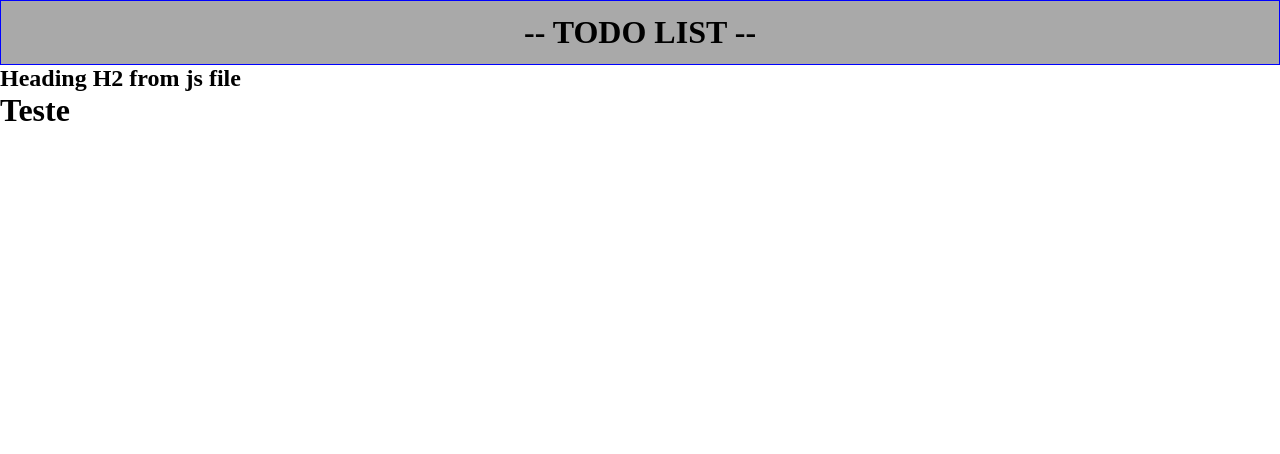
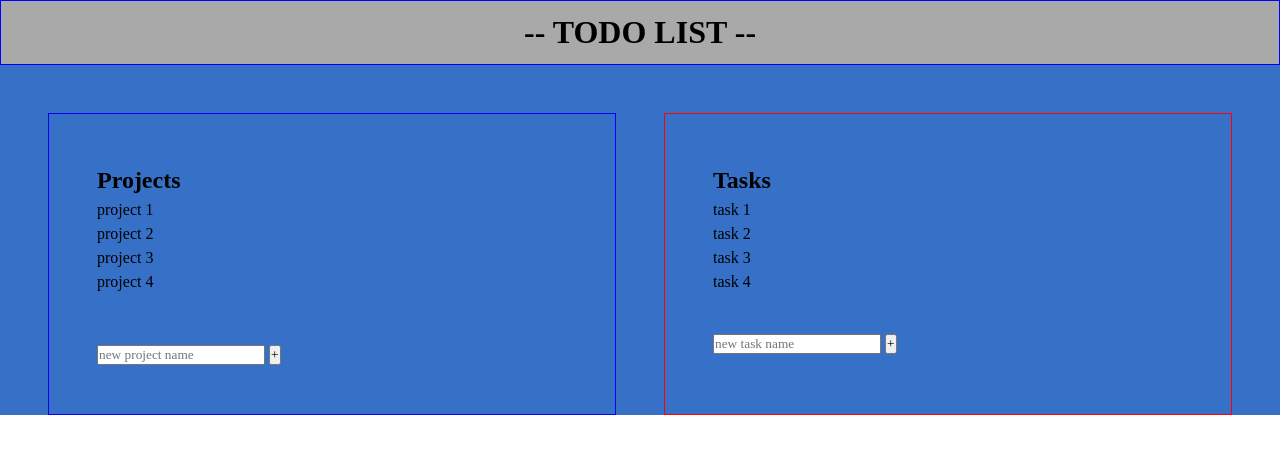
Before and after one commit to Mariutti/todo-list, a website built with webpack: page src/index.html in a window 1280 px wide. Built offline with nearby package versions, Linux system fonts and the light colour scheme.

Commit message:
content: html design

```diff
--- a/src/headerModule/header.js
+++ b/src/headerModule/header.js
@@ -1,8 +1,8 @@
 const header = (domEl)=>{
-    const header = document.createElement('header')
+    const header = document.createElement('header');
     header.innerHTML = 'todo list'
 
-    return domEl.append(header)
+    return domEl.prepend(header)
 
 };
 
--- a/src/index.html
+++ b/src/index.html
@@ -1,14 +1,52 @@
 <!DOCTYPE html>
 <html lang="en">
 	<head>
-    <meta charset="UTF-8">
-    <meta name="viewport" content="width=device-width, initial-scale=1.0">
+		<meta charset="UTF-8" />
+		<meta name="viewport" content="width=device-width, initial-scale=1.0" />
 		<title><%= htmlWebpackPlugin.options.title %></title>
 	</head>
 	<body>
 		<div class="content"></div>
-    <h1>Teste</h1>
-
-
+		<main class="main-content">
+			<div class="projects">
+				<h2>Projects</h2>
+				<ul class="projects-list">
+					<li class="project" data-projetc="1">project 1</li>
+					<li class="project" data-projetc="2">project 2</li>
+					<li class="project" data-projetc="3">project 3</li>
+					<li class="project" data-projetc="4">project 4</li>
+				</ul>
+				<form class="project-form" action="#">
+					<input
+						class="project-input"
+						placeholder="new project name"
+						aria-label="new project name"
+					/>
+					<button class="btn btn-project-form" aria-label="create new project">
+						+
+					</button>
+				</form>
+			</div>
+			<div class="tasks">
+				<h2>Tasks</h2>
+				<ul class="tasks-list">
+					<li class="task" data-task="1">task 1</li>
+					<li class="task" data-task="2">task 2</li>
+					<li class="task" data-task="3">task 3</li>
+					<li class="task" data-task="4">task 4</li>
+				</ul>
+				<form action="">
+					<input
+						type="text"
+						class="new task-form"
+						placeholder="new task name"
+						aria-label="new task name"
+					/>
+					<button class="btn btn-task-form" aria-label="create new task">
+						+
+					</button>
+				</form>
+			</div>
+		</main>
 	</body>
 </html>
--- a/src/index.js
+++ b/src/index.js
@@ -6,8 +6,3 @@ console.log('teste from js')
 const contentDiv = document.querySelector('.content')
 
 header(contentDiv)
-
-const h2El = document.createElement('h2')
-h2El.innerHTML = 'Heading H2 from js file';
-
-contentDiv.append(h2El)
--- a/src/style.css
+++ b/src/style.css
@@ -1,9 +1,22 @@
+:root {
+	--clr-primary: rgb(54, 112, 199);
+	--clr-light: #f4f4f4;
+	--clr-dark: #333;
+	--clr-warning: rgb(99, 36, 36);
+
+}
+
 *,
 *::after,
 *::before {
 	margin: 0;
 	padding: 0;
 	box-sizing: border-box;
+	font-family: inherit;
+}
+
+li {
+	list-style-type: none;
 }
 
 header {
@@ -11,12 +24,40 @@ header {
 	font-size: 2rem;
 	font-weight: bold;
 	text-transform: uppercase;
-    padding: .4em 1em;
+	padding: 0.4em 1em;
 	background-color: darkgrey;
 	text-align: center;
 }
 
 header::after,
-header::before{
-    content: " -- ";
+header::before {
+    content: ' -- ';
 }
+
+.main-content {
+    display: grid;
+    --spacing: 3em;
+    grid-template-columns: repeat(auto-fit, minmax(300px, 1fr));
+    gap: var(--spacing);
+    padding-inline: var(--spacing);
+    padding-top: var(--spacing);
+    --line-heigth: 1.5;
+    background-color: var(--clr-primary);
+}
+
+.projects {
+	border: 1px solid blue;
+	padding: var(--spacing);
+    line-height: var(--line-heigth);
+}
+
+.tasks {
+    border: 1px solid red;
+	padding: var(--spacing);
+    line-height: var(--line-heigth);
+}
+
+.project-form,
+.task-form {
+    margin-top: var(--spacing);
+}
```
Also changed, not shown: dist/bundle.js, dist/index.html. Lines whose indentation alone changed are shown as unchanged.
